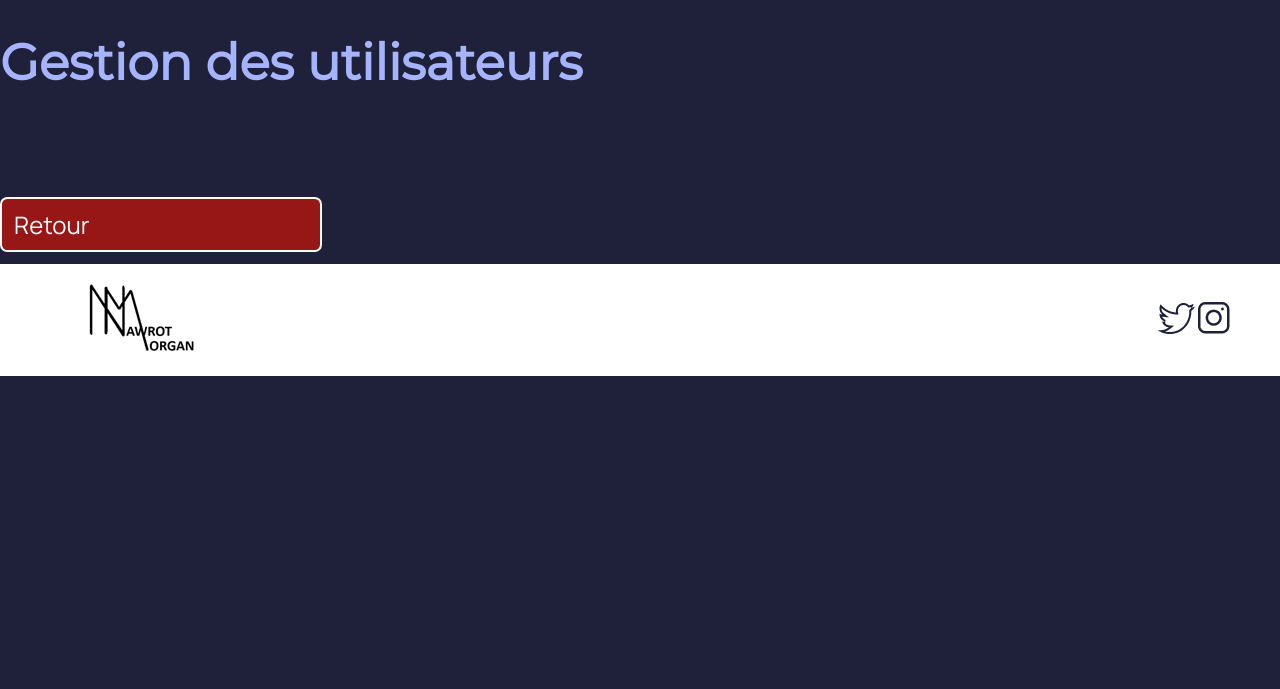
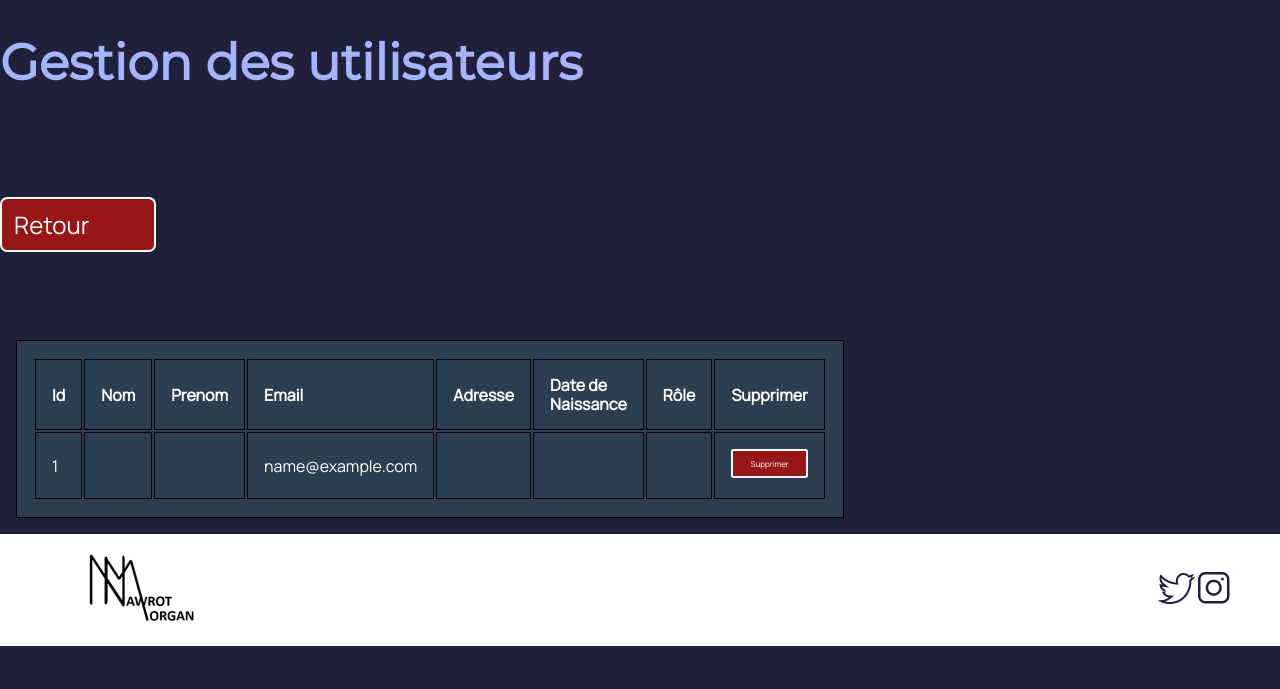
Before and after one commit to MorganNwt/MorganPorteFolio, a PHP site: page /view/admin_users.php in a window 1280 px wide; the page is wider, and only the part inside the window is pictured. Shown: the part 111-800 px from the top of that part. Run offline with PHP 8.4, Linux system fonts and the light colour scheme; the visitor is signed in with stand-in values (Sample User, id 1); data that the repository does not hold is empty; a stand-in replaces the project's code that opens the database connection.

Commit message:
feat(admin): CRUD admin_users

```diff
--- a/services/db_admin_users.php
+++ b/services/db_admin_users.php
@@ -1,2 +1,20 @@
 <?php
-    require_once 'db_admin.php';
+    require_once 'db_pdo.php';
+
+    try {
+    // Requête SELECT pour récupérer toutes les entrées du formulaire de contact avec les rôles
+    $requete_select = 'SELECT u.id, u.email, i.nom, i.prenom, i.adresse, i.date_naissance, r.role_name
+                       FROM users u
+                       LEFT JOIN infos_users i ON u.id = i.users_id
+                       LEFT JOIN user_roles ur ON u.id = ur.users_id
+                       LEFT JOIN roles r ON ur.role_id = r.id';
+
+    $stmt_select = $pdo->prepare($requete_select);
+    $stmt_select->execute();
+
+    // Récupérer les résultats dans un tableau associatif
+    $users_infos = $stmt_select->fetchAll(PDO::FETCH_ASSOC);
+} catch (Exception $e) {
+    echo '<p>Erreur lors de la récupération des informations : ' . $e->getMessage() . '</p>';
+    $users_infos = []; // Initialiser un tableau vide en cas d'erreur
+}
--- a/style/admin_form_contact.css
+++ b/style/admin_form_contact.css
@@ -3,8 +3,8 @@
     width: 1rem;
     height: 1rem;
     margin: 1em;
-    padding: 1em;
-    text-align: center;
+    padding: 1em ;
+    text-align: left;
     background-color: #2c3e50;
     color: white;
     font-size: 1em;
--- a/style/admin_users.css
+++ b/style/admin_users.css
@@ -0,0 +1,36 @@
+.border{
+    border: 1px solid black;
+    width: 1rem;
+    height: 1rem;
+    margin: 1em;
+    padding: 1em ;
+    text-align: left;
+    background-color: #2c3e50;
+    color: white;
+    font-size: 1em;
+}
+.btn-red-admin1{
+    display: flex;
+    flex-direction: row;
+    width: 10%;
+    padding: 0.5em;
+    margin-top: 3em;
+    margin-bottom: 3em;
+    border: rgb(255, 252, 252) 2px solid;
+    background-color: #971616;
+    color: white;
+    font-size: 1.5em;
+    text-decoration: none;
+    border-radius: 0.3em;
+  }
+
+  .btn-red-admin2{
+    width: 100%;
+    padding: 1em;
+    margin-bottom: 0.5em;
+    background-color: #971616;
+    color: white;
+    font-size: 0.5em;
+    text-decoration: none;
+    border-radius: 0.3em;
+  }
--- a/view/admin_form_contact.php
+++ b/view/admin_form_contact.php
@@ -1,5 +1,6 @@
 <?php
     require_once '../services/db_admin.php';
+    require_once '../services/db_admin_form_contact.php';
 ?>
 
 <!DOCTYPE html>
@@ -29,7 +30,6 @@
         <div class="flex-admin">
             <a href="admin.php" class="btn-red-admin1">Retour</a>
         </div>
-        <?php  require_once '../services/db_admin_form_contact.php'; ?>
         <table class="border">
             <tr>
                 <th class="border">Id</th>
@@ -52,7 +52,7 @@
                         echo '<td class="border">'; // Cellule pour les actions
                         echo '<form  action="admin_form_contact.php" method="POST">';
                         echo '<input type="hidden" name="id" value="' . htmlspecialchars($form_contact['id']) . '">';
-                        echo '<input type="submit" name="delete" class="btn-red-admin2  value="Supprimer">';
+                        echo '<input type="submit" name="delete" class="btn-red-admin2 value="Supprimer">';
                         echo '</form>';
                         echo '</td>';
                         echo '</tr>';
--- a/view/admin_users.php
+++ b/view/admin_users.php
@@ -32,6 +32,39 @@
             <a href="admin.php" class="btn-red-admin1">Retour</a>
         </div>
 
+        <table class="border">
+    <tr>
+        <th class="border">Id</th>
+        <th class="border">Nom</th>
+        <th class="border">Prenom</th>
+        <th class="border">Email</th>
+        <th class="border">Adresse</th>
+        <th class="border">Date de Naissance</th>
+        <th class="border">Rôle</th>
+        <th class="border">Supprimer</th>
+    </tr>
+
+    <?php
+        // Affichage des données
+        foreach($users_infos as $user_info){
+            echo '<tr class="border">';
+            echo '<td class="border">' . htmlspecialchars($user_info['id'] ?? '') . '</td>';
+            echo '<td class="border">' . htmlspecialchars($user_info['nom'] ?? '') . '</td>';
+            echo '<td class="border">' . htmlspecialchars($user_info['prenom'] ?? '') . '</td>';
+            echo '<td class="border">' . htmlspecialchars($user_info['email'] ?? '') . '</td>';
+            echo '<td class="border">' . htmlspecialchars($user_info['adresse'] ?? '') . '</td>';
+            echo '<td class="border">' . htmlspecialchars($user_info['date_naissance'] ?? '') . '</td>';
+            echo '<td class="border">' . htmlspecialchars($user_info['role_name'] ?? '') . '</td>';
+            echo '<td class="border">';
+            echo '<form action="admin_form_contact.php" method="POST">';
+            echo '<input type="hidden" name="id" value="' . htmlspecialchars($user_info['id'] ?? '') . '">';
+            echo '<input type="submit" name="delete" class="btn-red-admin2" value="Supprimer">';
+            echo '</form>';
+            echo '</td>';
+            echo '</tr>';
+        }
+    ?>
+</table>
     </main>
     <footer>
         <!-- inclusion du bas de page du site -->
```
